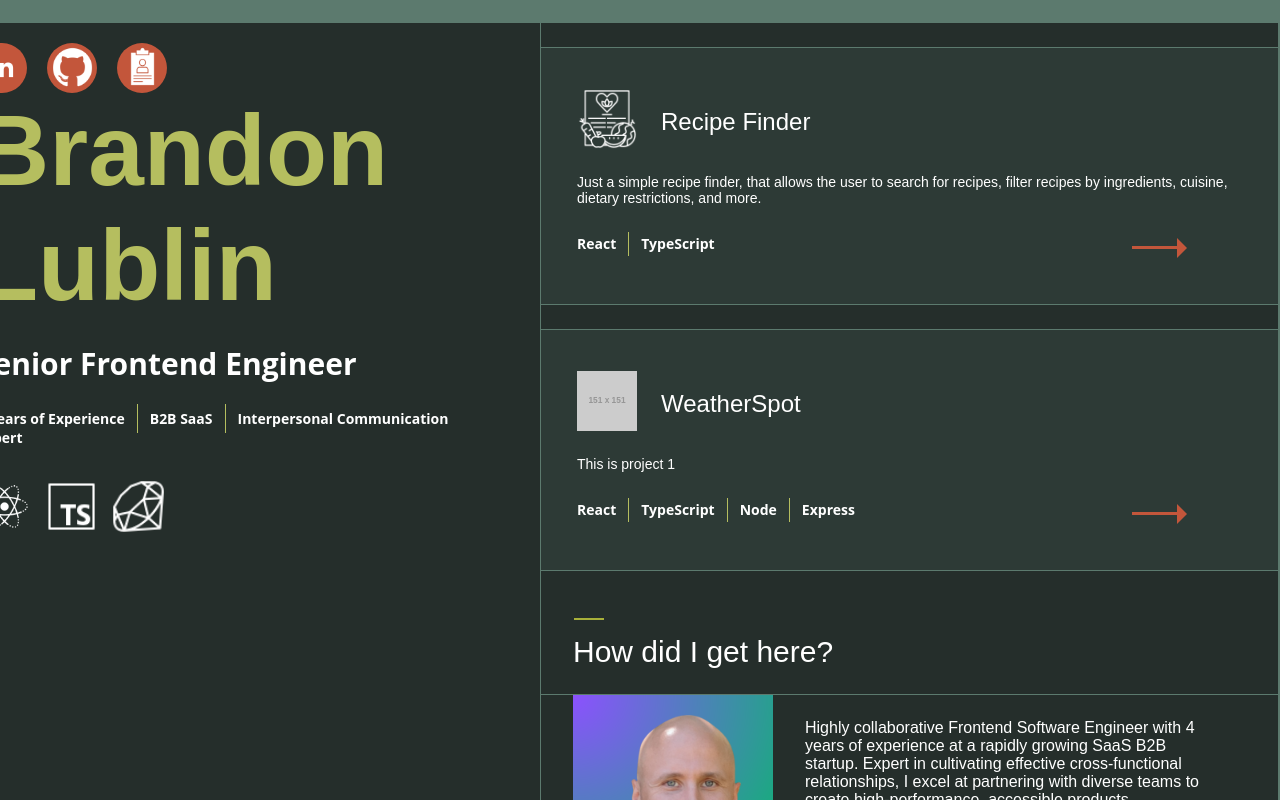
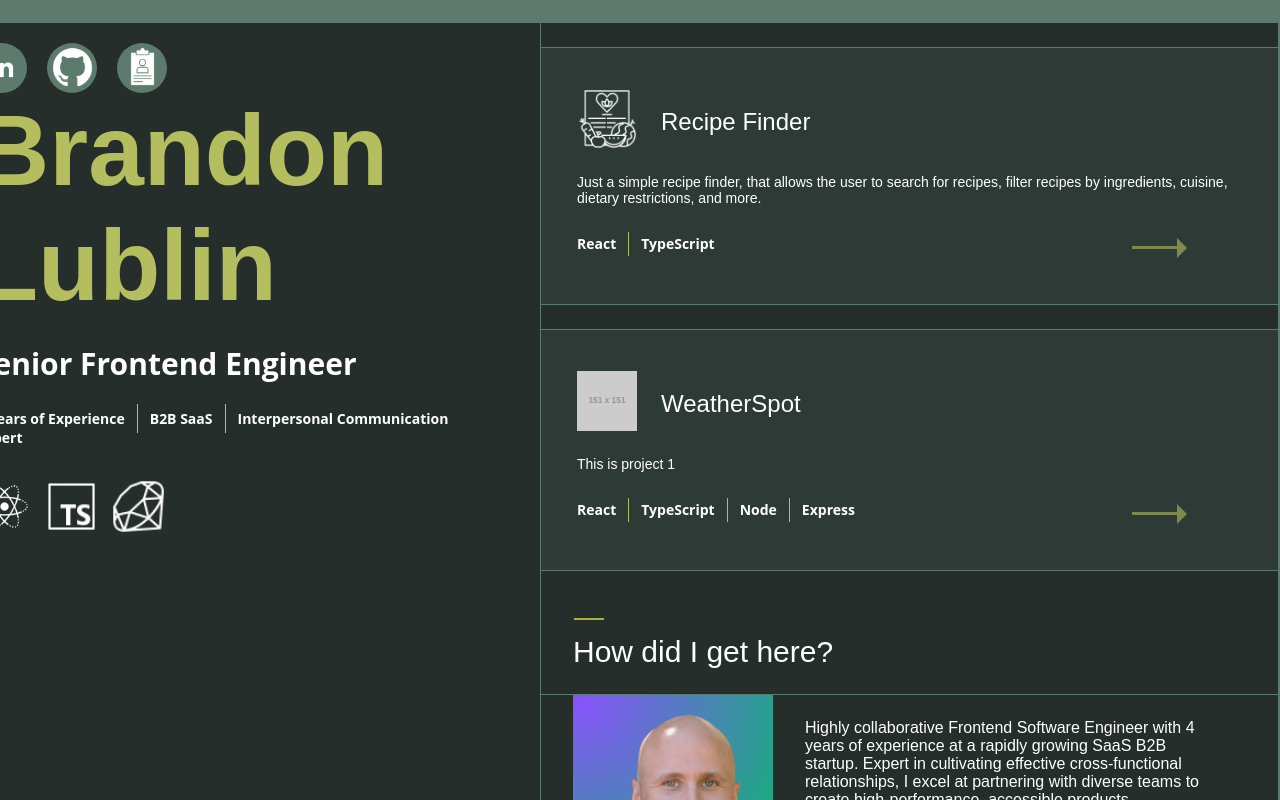
Before and after one commit to brandonlublin/portfolio2024, a React (Vite) app: page / in a window 1280 px wide. Built offline with nearby package versions, Linux system fonts and the light colour scheme; some icons are missing; a web font is replaced by a local one.

Commit message:
make project details entire height and remove hero. initiate update of css and ui to match designs

```diff
--- a/src/components/LinkButton/LinkButton.module.css
+++ b/src/components/LinkButton/LinkButton.module.css
@@ -1,5 +1,5 @@
 .profileLink {
-  background-color: #C3563B;
+  background-color: #5C7A6E;
   width: 50px;
   height: 50px;
   border-radius: 50%;
--- a/src/components/ProjectDetails/ProjectDetails.module.css
+++ b/src/components/ProjectDetails/ProjectDetails.module.css
@@ -13,6 +13,7 @@
   box-shadow: 0 4px 8px rgba(0, 0, 0, 0.1);
   padding: 20px;
   margin-top: 20px;
+  border: 1px solid #5C7A6E;
 }
 
 .projectHeader {
@@ -145,7 +146,7 @@
 .gitHubLink a {
   font-size: 1.1rem;
   font-weight: bold;
-  color: #C3563B;
+  color: #5C7A6E;
   text-decoration: none;
 }
 
@@ -157,7 +158,7 @@
   background: none;
   border: none;
   font-size: 1.5rem;
-  color: #C3563B;
+  color: #5C7A6E;
   display: flex;
   align-items: center;
   cursor: pointer;
--- a/src/components/Projects/Projects.module.css
+++ b/src/components/Projects/Projects.module.css
@@ -28,7 +28,7 @@
 }
 
 .arrowContainer:hover::before {
-  border-left-color: #C3563B;
+  border-left-color: #B5BE5F;
 }
 
 .arrow {
@@ -36,8 +36,9 @@
   display: inline-block;
   width: 50px;
   height: 3px;
-  background-color: #C3563B;
+  background-color: #B5BE5F;
   margin-right: 20px;
+  opacity: 0.6;
 }
 
 .arrow::before {
@@ -51,7 +52,7 @@
   margin-right: 10px;
   border-top: 10px solid transparent;
   border-bottom: 10px solid transparent;
-  border-left: 10px solid #C3563B;
+  border-left: 10px solid #B5BE5F;
   transition: border-left-color 0.3s ease;
 }
 
--- a/src/index.css
+++ b/src/index.css
@@ -19,6 +19,7 @@ body, html {
   width: 1664px;
   justify-content: center;
   margin: auto;
+  height: 100vh;
 }
 
 .aboutMe {
```
